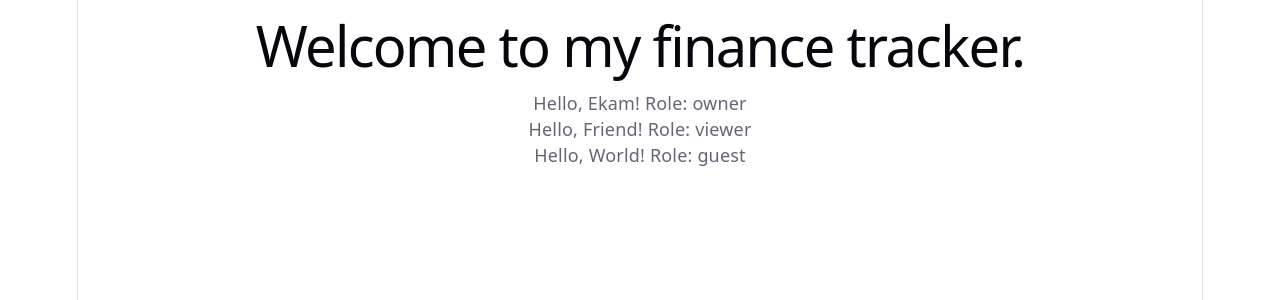
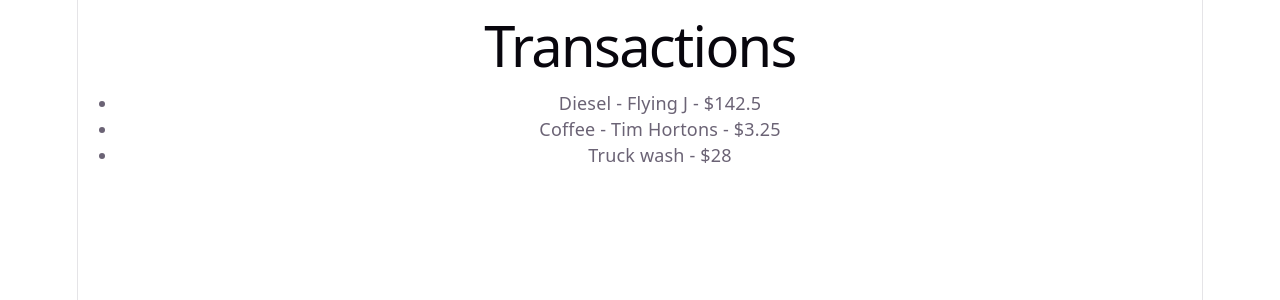
Before and after one commit to eskhaira/finance-tracker, a React (Vite) app: page / in a window 1280 px wide. Shown: the top 300 px of the page. Built offline with nearby package versions, Linux system fonts and the light colour scheme.

Commit message:
Render transaction list with .map()

```diff
--- a/src/App.tsx
+++ b/src/App.tsx
@@ -1,21 +1,35 @@
-import "./App.css";
+const transactions = [
+  { id: 1, description: "Diesel - Flying J", amount: 142.5 },
+  { id: 2, description: "Coffee - Tim Hortons", amount: 3.25 },
+  { id: 3, description: "Truck wash", amount: 28.0 },
+];
 
-function Greeting({ name, role }: { name: string; role: string }) {
+type TransactionProps = {
+  description: string;
+  amount: number;
+};
+
+function Transaction({ description, amount }: TransactionProps) {
   return (
-    <p>
-      Hello, {name}! Role: {role}
-    </p>
+    <li>
+      {description} - ${amount}
+    </li>
   );
 }
 
 function App() {
   return (
-    <>
-      <h1> Welcome to my finance tracker. </h1>
-      <Greeting name="Ekam" role="owner" />
-      <Greeting name="Friend" role="viewer" />
-      <Greeting name="World" role="guest" />
-    </>
+    <div>
+      <h1>Transactions</h1>
+      <ul>
+        {transactions.map((transaction) => (
+          <Transaction
+            description={transaction.description}
+            amount={transaction.amount}
+          />
+        ))}
+      </ul>
+    </div>
   );
 }
 
```
